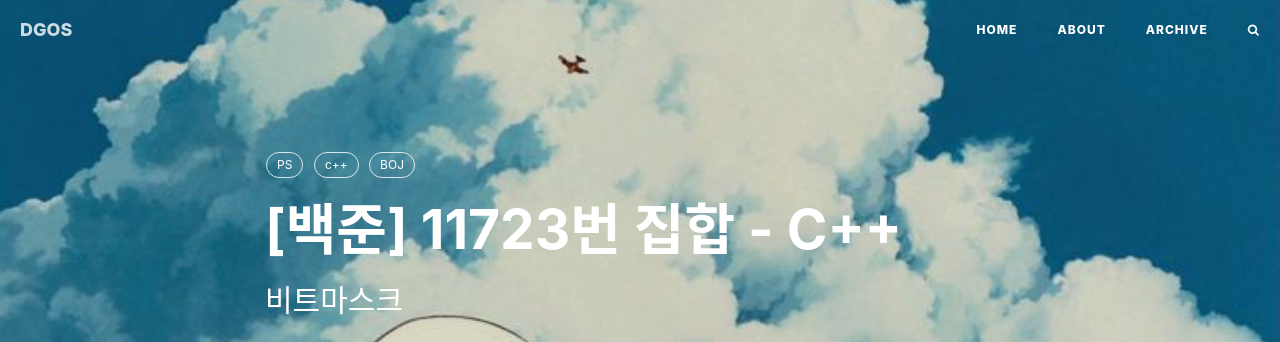
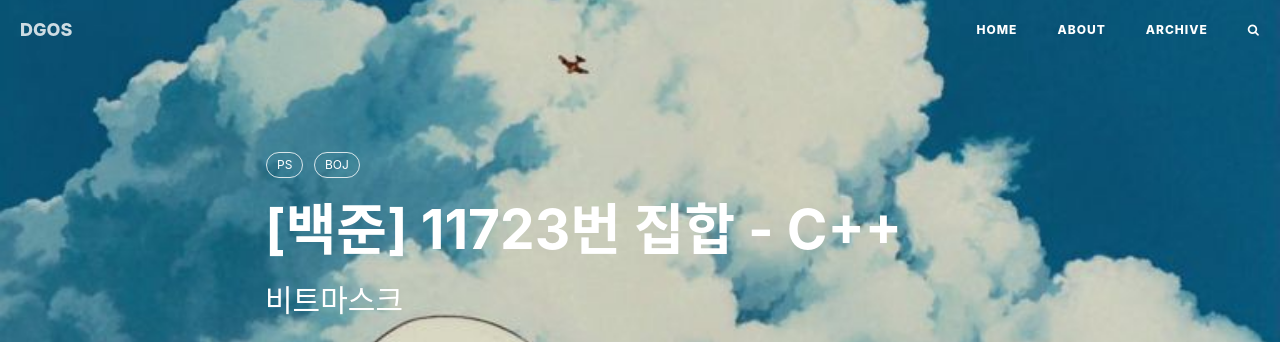
Before and after one commit to donggoolosori/donggoolosori.github.io, a Jekyll site: the page built from _posts/2020-9-24-boj-11723.md, in a window 1280 px wide and 900 px high. Shown: the top 342 px of the window. Built offline with Jekyll 4.4.1, drawn with Linux system fonts in a browser that asks for light colours; nearby versions of some CDN libraries; comment, search, counter and statistics services are not loaded.

Commit message:
Delete c++ tag

```diff
--- a/_posts/2020-9-24-boj-11723.md
+++ b/_posts/2020-9-24-boj-11723.md
@@ -8,7 +8,6 @@ header-img: "img/in_post/code-bg.jpg"
 catalog: true
 tags:
   - PS
-  - c++
   - BOJ
 ---
 
```
Also changed, not shown: _posts/2020-9-24-boj-7662.md (+0 -1 lines).
